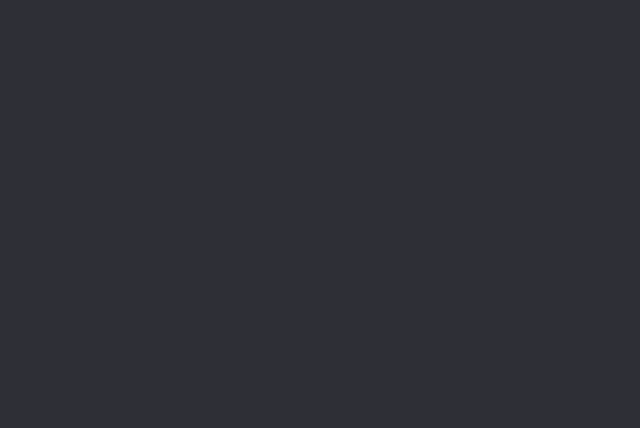
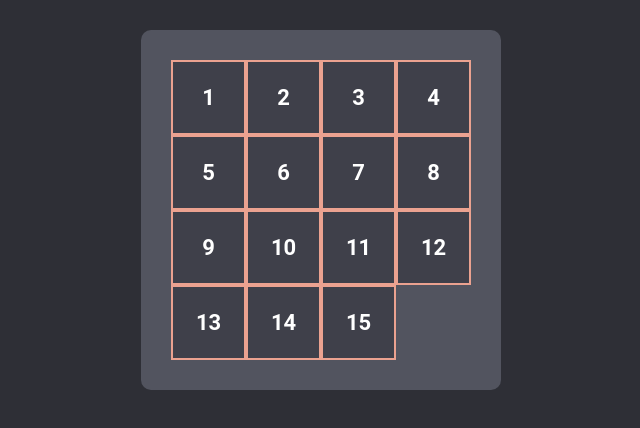
Before and after one commit to dementeyolga/frontend-projects-2022, a plain HTML site: page codejam-gem-puzzle/index.html in a window 1280 px wide. Shown: the whole page, without its empty margins (319-959 px from the left). Drawn offline with Linux system fonts and the light colour scheme.

Commit message:
feat: add move and init methods

```diff
--- a/codejam-gem-puzzle/script.js
+++ b/codejam-gem-puzzle/script.js
@@ -4,6 +4,14 @@ class GemPuzzle {
 	}
 
 	init() {
+		let puzzleContainer = document.createElement('div');
+		puzzleContainer.classList.add('puzzle__container');
+		document.body.prepend(puzzleContainer);
+
+		let puzzleTiles = document.createElement('div');
+		puzzleTiles.classList.add('puzzle__tiles');
+		puzzleContainer.prepend(puzzleTiles);
+
 		let tiles = [];
 		for (let i = 1; i < this.size * this.size; i++) {
 			tiles.push(i);
@@ -12,13 +20,37 @@ class GemPuzzle {
 
 		tiles = tiles.map((item) => {
 			let tile = document.createElement('div');
+			tile.classList.add('puzzle__tile');
+			tile.textContent = item;
+
+			puzzleTiles.append(tile);
 		});
+
+		let puzzleTilesCollection = document.querySelectorAll('.puzzle__tile');
+		this.puzzleTilesWidth = puzzleTiles.offsetWidth;
+		this.puzzleTilesHeight = puzzleTiles.offsetHeight;
+
+		for (let i = 0; i < puzzleTilesCollection.length; i++) {
+			puzzleTilesCollection[i].style.left = (this.puzzleTilesWidth / this.size) * (i % this.size) + 'px';
+			puzzleTilesCollection[i].style.top = (this.puzzleTilesHeight / this.size) * Math.floor(i / this.size) + 'px';
+			puzzleTilesCollection[i].style.width = 100 / this.size + '%';
+			puzzleTilesCollection[i].style.height = 100 / this.size + '%';
+		}
+
+		this.emptyTile = puzzleTilesCollection[puzzleTilesCollection.length - 1].classList.add('empty');
+	}
+
+	move(elem, direction) {
+		if (direction === 'up') elem.style.top = elem.style.top.slice(-2, 0) - this.puzzleTilesHeight / this.size + 'px';
+		if (direction === 'down') elem.style.top = elem.style.top.slice(-2, 0) + this.puzzleTilesHeight / this.size + 'px';
+		if (direction === 'left') elem.style.left = elem.style.left.slice(-2, 0) - this.puzzleTilesWidth / this.size + 'px';
+		if (direction === 'right') elem.style.left = elem.style.left.slice(-2, 0) + this.puzzleTilesWidth / this.size + 'px';
 	}
 }
 
-let puzzleContainer = document.createElement('div');
-puzzleContainer.classList.add('puzzle__container');
-document.body.prepend(puzzleContainer);
-
 let gemPuzzle4 = new GemPuzzle(4);
 gemPuzzle4.init();
+
+let puzzleTilesCollection = document.querySelectorAll('.puzzle__tile');
+puzzleTilesCollection.forEach(tile);
+gemPuzzle4.move(puzzleTilesCollection[0], 'up');
--- a/codejam-gem-puzzle/styles/style.scss
+++ b/codejam-gem-puzzle/styles/style.scss
@@ -1,10 +1,46 @@
 body {
+	margin: 0;
+	padding: 0;
 	background-color: #2e2f36;
-}
-
-.puzzle__container {
+	font-family: Roboto, Arial, sans-serif;
 	display: flex;
 	align-items: center;
 	justify-content: center;
-	background-color: #52545f;
 }
+
+.puzzle {
+	&__container {
+		margin: 30px 20px;
+		padding: 30px;
+		background-color: #52545f;
+		border-radius: 10px;
+	}
+
+	&__tiles {
+		width: 300px;
+		height: 300px;
+		position: relative;
+	}
+
+	&__tile {
+		position: absolute;
+		box-sizing: border-box;
+		font-size: 22px;
+		font-weight: bold;
+		display: flex;
+		align-items: center;
+		justify-content: center;
+		color: #ffffff;
+		border: 2px solid #fead98e6;
+		background-color: #1c1d2257;
+
+		&:hover {
+			cursor: default;
+		}
+
+		&.empty {
+			background-color: transparent;
+			border: none;
+		}
+	}
+}
```
Also changed, not shown: codejam-gem-puzzle/styles/style.css, 1 other file.
